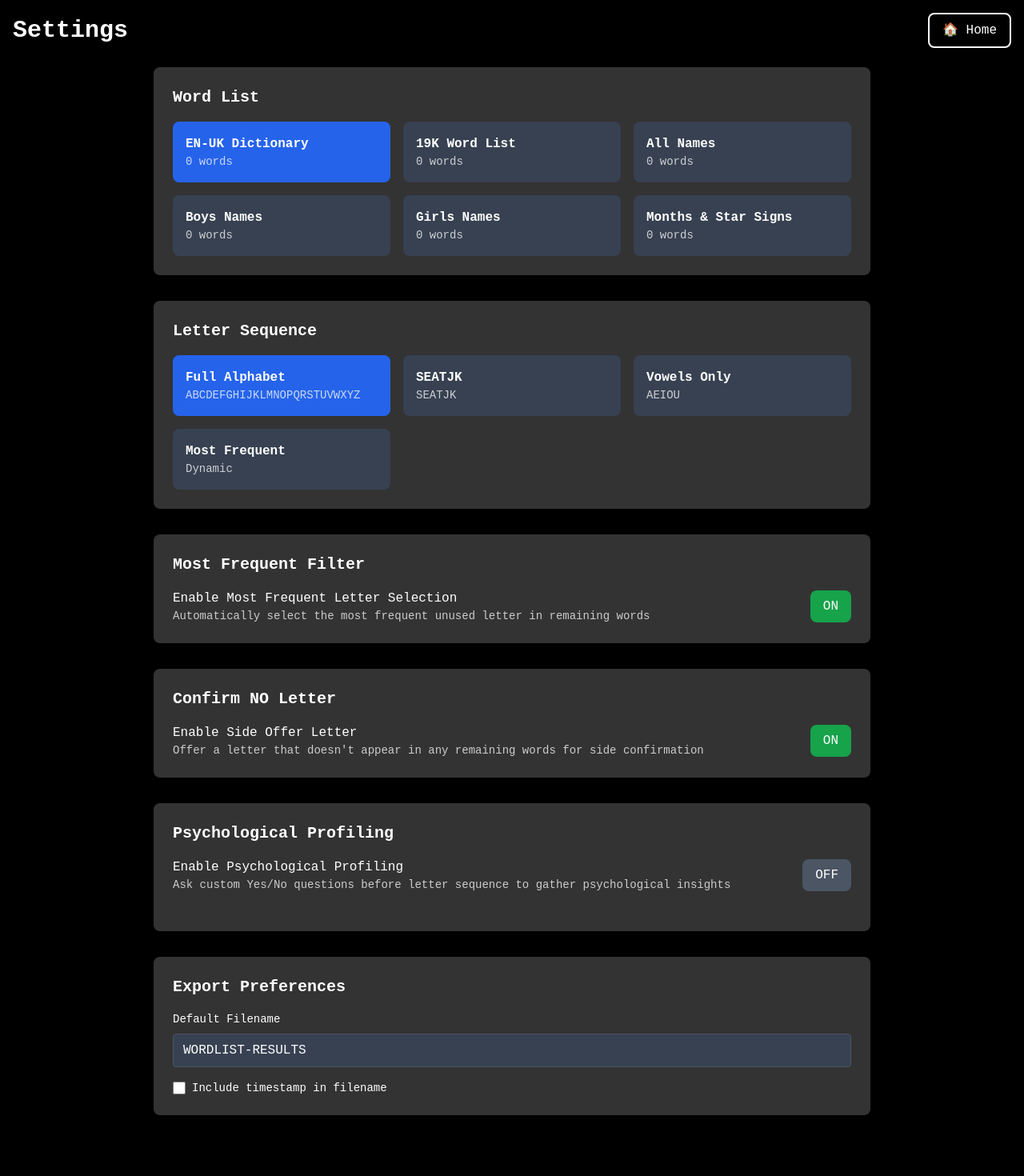
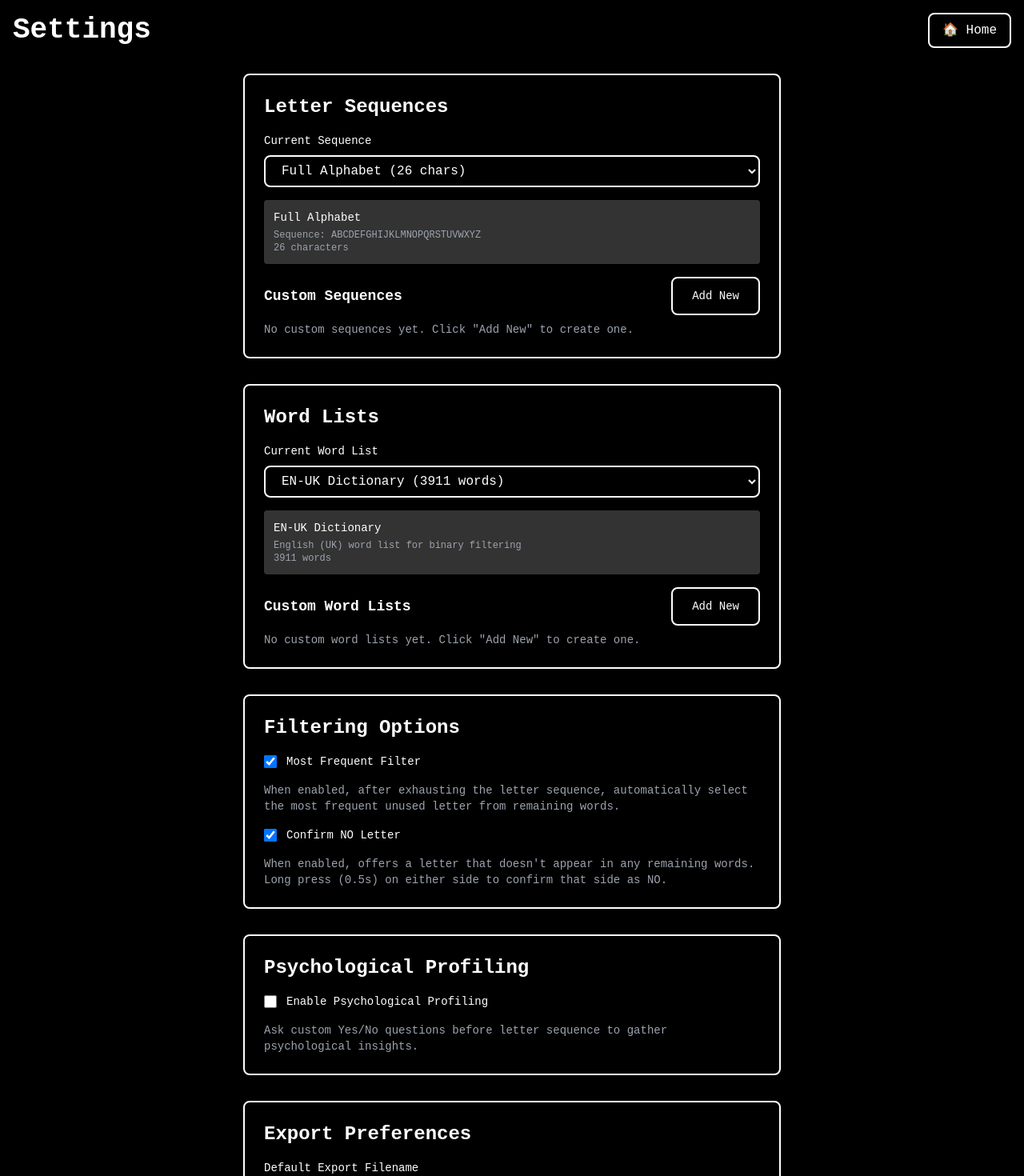
Before and after one commit to AndyHJay83/grail-binary, a React (Vite) app: page /settings in a window 1280 px wide. Shown: the top 1470 px of the page at 80% size. Before the commit the page ends 1410 px from the top, so only its background shows below. Built offline with nearby package versions, Linux system fonts and the light colour scheme.

Commit message:
Restore original dropdown-based UI system with all new functionality preserved

```diff
--- a/src/pages/SettingsPage.tsx
+++ b/src/pages/SettingsPage.tsx
@@ -1,172 +1,162 @@
 import React from 'react';
 import { useNavigate } from 'react-router-dom';
 import { useAppContext } from '../context/AppContext';
-import { getAllWordLists } from '../data/wordListManager';
-import { getAllSequences } from '../data/letterSequences';
+import LetterSequenceManager from '../components/LetterSequenceManager';
+import WordListManager from '../components/WordListManager';
 
 const SettingsPage: React.FC = () => {
   const navigate = useNavigate();
   const { state, updatePreferences, updateLetterSequence, updateMostFrequentFilter, togglePsychologicalProfiling, updatePsychologicalQuestion } = useAppContext();
   const { userPreferences } = state;
 
-  const wordLists = getAllWordLists();
-  const letterSequences = getAllSequences();
-
   const handleHomeClick = () => {
     navigate('/');
+  };
+
+  const handleExportFilenameChange = (filename: string) => {
+    updatePreferences({
+      exportPreferences: {
+        ...userPreferences.exportPreferences,
+        defaultFilename: filename
+      }
+    });
+  };
+
+  const handleTimestampToggle = (includeTimestamp: boolean) => {
+    updatePreferences({
+      exportPreferences: {
+        ...userPreferences.exportPreferences,
+        includeTimestamp
+      }
+    });
+  };
+
+  const handleMostFrequentFilterToggle = (enabled: boolean) => {
+    updateMostFrequentFilter(enabled);
+  };
+
+  const handleConfirmNoLetterToggle = (enabled: boolean) => {
+    updatePreferences({
+      confirmNoLetter: enabled
+    });
+  };
+
+  const handleClearCache = () => {
+    if ('caches' in window) {
+      caches.keys().then(names => {
+        names.forEach(name => {
+          caches.delete(name);
+        });
+      });
+    }
+    localStorage.clear();
+    alert('Cache cleared successfully!');
   };
 
   return (
     <div className="min-h-screen bg-black text-white p-4">
       {/* Header */}
-      <div className="flex justify-between items-center mb-6">
-        <h1 className="text-3xl font-bold">Settings</h1>
+      <div className="flex justify-between items-center mb-8">
+        <h1 className="text-4xl font-bold">Settings</h1>
         <button onClick={handleHomeClick} className="btn-secondary">
           🏠 Home
         </button>
       </div>
 
-      <div className="max-w-4xl mx-auto space-y-8">
-        {/* Word List Selection */}
-        <div className="bg-dark-grey p-6 rounded-lg">
-          <h2 className="text-xl font-semibold mb-4">Word List</h2>
-          <div className="grid grid-cols-1 md:grid-cols-2 lg:grid-cols-3 gap-4">
-            {wordLists.map((wordList) => (
-              <button
-                key={wordList.id}
-                onClick={() => updatePreferences({ selectedWordListId: wordList.id })}
-                className={`p-4 rounded-lg text-left transition-colors ${
-                  userPreferences.selectedWordListId === wordList.id
-                    ? 'bg-blue-600 text-white'
-                    : 'bg-gray-700 hover:bg-gray-600'
-                }`}
-              >
-                <div className="font-semibold">{wordList.name}</div>
-                <div className="text-sm opacity-75">
-                  {wordList.words.length.toLocaleString()} words
-                </div>
-              </button>
-            ))}
-          </div>
+      <div className="max-w-2xl mx-auto space-y-8">
+        {/* Letter Sequences */}
+        <LetterSequenceManager />
+
+        {/* Word Lists */}
+        <WordListManager />
+
+        {/* Filtering Options */}
+        <div className="bg-black border-2 border-white rounded-lg p-6">
+          <h2 className="text-2xl font-bold mb-4">Filtering Options</h2>
+
+          <div className="space-y-4">
+            <div className="flex items-center space-x-3">
+              <input
+                type="checkbox"
+                id="mostFrequentFilter"
+                checked={userPreferences.mostFrequentFilter}
+                onChange={(e) => handleMostFrequentFilterToggle(e.target.checked)}
+                className="w-4 h-4 text-success-green bg-black border-white rounded focus:ring-success-green"
+              />
+              <label htmlFor="mostFrequentFilter" className="text-sm">
+                Most Frequent Filter
+              </label>
             </div>
 
-        {/* Letter Sequence Selection */}
-        <div className="bg-dark-grey p-6 rounded-lg">
-          <h2 className="text-xl font-semibold mb-4">Letter Sequence</h2>
-          <div className="grid grid-cols-1 md:grid-cols-2 lg:grid-cols-3 gap-4">
-            {letterSequences.map((sequence) => (
-              <button
-                key={sequence.id}
-                onClick={() => updateLetterSequence(sequence.id)}
-                className={`p-4 rounded-lg text-left transition-colors ${
-                  userPreferences.selectedLetterSequence === sequence.id
-                    ? 'bg-blue-600 text-white'
-                    : 'bg-gray-700 hover:bg-gray-600'
-                }`}
-              >
-                <div className="font-semibold">{sequence.name}</div>
-                <div className="text-sm opacity-75">
-                  {sequence.sequence || 'Dynamic'}
-                </div>
-              </button>
-            ))}
-          </div>
+            <div className="text-sm text-gray-400">
+              <p>When enabled, after exhausting the letter sequence, automatically select the most frequent unused letter from remaining words.</p>
             </div>
 
-        {/* Most Frequent Filter Toggle */}
-        <div className="bg-dark-grey p-6 rounded-lg">
-          <h2 className="text-xl font-semibold mb-4">Most Frequent Filter</h2>
-          <div className="flex items-center justify-between">
-            <div>
-              <div className="font-medium">Enable Most Frequent Letter Selection</div>
-              <div className="text-sm opacity-75">
-                Automatically select the most frequent unused letter in remaining words
-              </div>
-            </div>
-            <button
-              onClick={() => updateMostFrequentFilter(!userPreferences.mostFrequentFilter)}
-              className={`px-4 py-2 rounded-lg transition-colors ${
-                userPreferences.mostFrequentFilter
-                  ? 'bg-green-600 hover:bg-green-700'
-                  : 'bg-gray-600 hover:bg-gray-700'
-              }`}
-            >
-              {userPreferences.mostFrequentFilter ? 'ON' : 'OFF'}
-            </button>
-          </div>
+            <div className="flex items-center space-x-3">
+              <input
+                type="checkbox"
+                id="confirmNoLetter"
+                checked={userPreferences.confirmNoLetter}
+                onChange={(e) => handleConfirmNoLetterToggle(e.target.checked)}
+                className="w-4 h-4 text-success-green bg-black border-white rounded focus:ring-success-green"
+              />
+              <label htmlFor="confirmNoLetter" className="text-sm">
+                Confirm NO Letter
+              </label>
             </div>
 
-        {/* Confirm NO Letter Toggle */}
-        <div className="bg-dark-grey p-6 rounded-lg">
-          <h2 className="text-xl font-semibold mb-4">Confirm NO Letter</h2>
-          <div className="flex items-center justify-between">
-            <div>
-              <div className="font-medium">Enable Side Offer Letter</div>
-              <div className="text-sm opacity-75">
-                Offer a letter that doesn't appear in any remaining words for side confirmation
+            <div className="text-sm text-gray-400">
+              <p>When enabled, offers a letter that doesn't appear in any remaining words. Long press (0.5s) on either side to confirm that side as NO.</p>
             </div>
-            </div>
-            <button
-              onClick={() => updatePreferences({ confirmNoLetter: !userPreferences.confirmNoLetter })}
-              className={`px-4 py-2 rounded-lg transition-colors ${
-                userPreferences.confirmNoLetter
-                  ? 'bg-green-600 hover:bg-green-700'
-                  : 'bg-gray-600 hover:bg-gray-700'
-              }`}
-            >
-              {userPreferences.confirmNoLetter ? 'ON' : 'OFF'}
-            </button>
           </div>
         </div>
 
         {/* NEW: Psychological Profiling Section */}
-        <div className="bg-dark-grey p-6 rounded-lg">
-          <h2 className="text-xl font-semibold mb-4">Psychological Profiling</h2>
+        <div className="bg-black border-2 border-white rounded-lg p-6">
+          <h2 className="text-2xl font-bold mb-4">Psychological Profiling</h2>
 
-          {/* Enable/Disable Toggle */}
-          <div className="flex items-center justify-between mb-6">
-            <div>
-              <div className="font-medium">Enable Psychological Profiling</div>
-              <div className="text-sm opacity-75">
-                Ask custom Yes/No questions before letter sequence to gather psychological insights
+          <div className="space-y-4">
+            <div className="flex items-center space-x-3">
+              <input
+                type="checkbox"
+                id="psychologicalProfiling"
+                checked={userPreferences.psychologicalProfiling.enabled}
+                onChange={(e) => togglePsychologicalProfiling(e.target.checked)}
+                className="w-4 h-4 text-success-green bg-black border-white rounded focus:ring-success-green"
+              />
+              <label htmlFor="psychologicalProfiling" className="text-sm">
+                Enable Psychological Profiling
+              </label>
             </div>
-            </div>
-            <button
-              onClick={() => togglePsychologicalProfiling(!userPreferences.psychologicalProfiling.enabled)}
-              className={`px-4 py-2 rounded-lg transition-colors ${
-                userPreferences.psychologicalProfiling.enabled
-                  ? 'bg-green-600 hover:bg-green-700'
-                  : 'bg-gray-600 hover:bg-gray-700'
-              }`}
-            >
-              {userPreferences.psychologicalProfiling.enabled ? 'ON' : 'OFF'}
-            </button>
+
+            <div className="text-sm text-gray-400">
+              <p>Ask custom Yes/No questions before letter sequence to gather psychological insights.</p>
             </div>
 
             {/* Questions Management */}
             {userPreferences.psychologicalProfiling.enabled && (
-            <div className="space-y-4">
-              <h3 className="text-lg font-medium">Custom Questions (1-5 enabled)</h3>
+              <div className="space-y-4 mt-4">
+                <h3 className="text-lg font-bold">Custom Questions (1-5 enabled)</h3>
                 <div className="space-y-3">
                   {userPreferences.psychologicalProfiling.questions.map((question) => (
-                  <div key={question.id} className="flex items-center space-x-3 p-3 bg-gray-700 rounded-lg">
+                    <div key={question.id} className="flex items-center space-x-3 p-3 bg-dark-grey rounded">
                       <input
                         type="checkbox"
                         checked={question.enabled}
                         onChange={(e) => updatePsychologicalQuestion(question.id, { enabled: e.target.checked })}
-                      className="w-4 h-4 text-blue-600 bg-gray-700 border-gray-600 rounded focus:ring-blue-500"
+                        className="w-4 h-4 text-success-green bg-black border-white rounded focus:ring-success-green"
                       />
                       <input
                         type="text"
                         value={question.text}
                         onChange={(e) => updatePsychologicalQuestion(question.id, { text: e.target.value })}
-                      className="flex-1 bg-gray-600 text-white px-3 py-2 rounded border border-gray-500 focus:border-blue-500 focus:outline-none"
+                        className="flex-1 bg-black border-2 border-white rounded px-3 py-2 text-white focus:border-success-green outline-none text-sm"
                         placeholder="Enter your question..."
                       />
                     </div>
                   ))}
                 </div>
-              <div className="text-sm opacity-75">
+                <div className="text-sm text-gray-400">
                   <p>• Questions will be asked before the letter sequence begins</p>
                   <p>• User makes L/R choices for each enabled question</p>
                   <p>• After long press confirmation, psychological profile will be revealed</p>
@@ -174,42 +164,56 @@ const SettingsPage: React.FC = () => {
               </div>
             )}
           </div>
+        </div>
 
         {/* Export Preferences */}
-        <div className="bg-dark-grey p-6 rounded-lg">
-          <h2 className="text-xl font-semibold mb-4">Export Preferences</h2>
+        <div className="bg-black border-2 border-white rounded-lg p-6">
+          <h2 className="text-2xl font-bold mb-4">Export Preferences</h2>
+
           <div className="space-y-4">
             <div>
-              <label className="block text-sm font-medium mb-2">Default Filename</label>
+              <label htmlFor="filename" className="block text-sm font-medium mb-2">
+                Default Export Filename
+              </label>
               <input
                 type="text"
+                id="filename"
                 value={userPreferences.exportPreferences.defaultFilename}
-                onChange={(e) =>
-                  updatePreferences({
-                    exportPreferences: {
-                      ...userPreferences.exportPreferences,
-                      defaultFilename: e.target.value
-                    }
-                  })
-                }
-                className="w-full bg-gray-700 text-white px-3 py-2 rounded border border-gray-600 focus:border-blue-500 focus:outline-none"
+                onChange={(e) => handleExportFilenameChange(e.target.value)}
+                className="w-full bg-black border-2 border-white rounded-lg px-4 py-2 text-white focus:border-success-green outline-none"
+                placeholder="Enter default filename"
               />
             </div>
-            <div className="flex items-center">
+
+            <div className="flex items-center space-x-3">
               <input
                 type="checkbox"
+                id="timestamp"
                 checked={userPreferences.exportPreferences.includeTimestamp}
-                onChange={(e) =>
-                  updatePreferences({
-                    exportPreferences: {
-                      ...userPreferences.exportPreferences,
-                      includeTimestamp: e.target.checked
-                    }
-                  })
-                }
-                className="w-4 h-4 text-blue-600 bg-gray-700 border-gray-600 rounded focus:ring-blue-500"
+                onChange={(e) => handleTimestampToggle(e.target.checked)}
+                className="w-4 h-4 text-success-green bg-black border-white rounded focus:ring-success-green"
               />
-              <label className="ml-2 text-sm">Include timestamp in filename</label>
+              <label htmlFor="timestamp" className="text-sm">
+                Include timestamp in export filenames
+              </label>
+            </div>
+          </div>
+        </div>
+
+        {/* App Management */}
+        <div className="bg-black border-2 border-white rounded-lg p-6">
+          <h2 className="text-2xl font-bold mb-4">App Management</h2>
+
+          <div className="space-y-4">
+            <button
+              onClick={handleClearCache}
+              className="btn-secondary w-full"
+            >
+              Clear Cache & Reset App
+            </button>
+
+            <div className="text-sm text-gray-400">
+              <p>This will clear all cached data and reset the app to its initial state.</p>
             </div>
           </div>
         </div>
```
Lines whose indentation alone changed are shown as unchanged.
